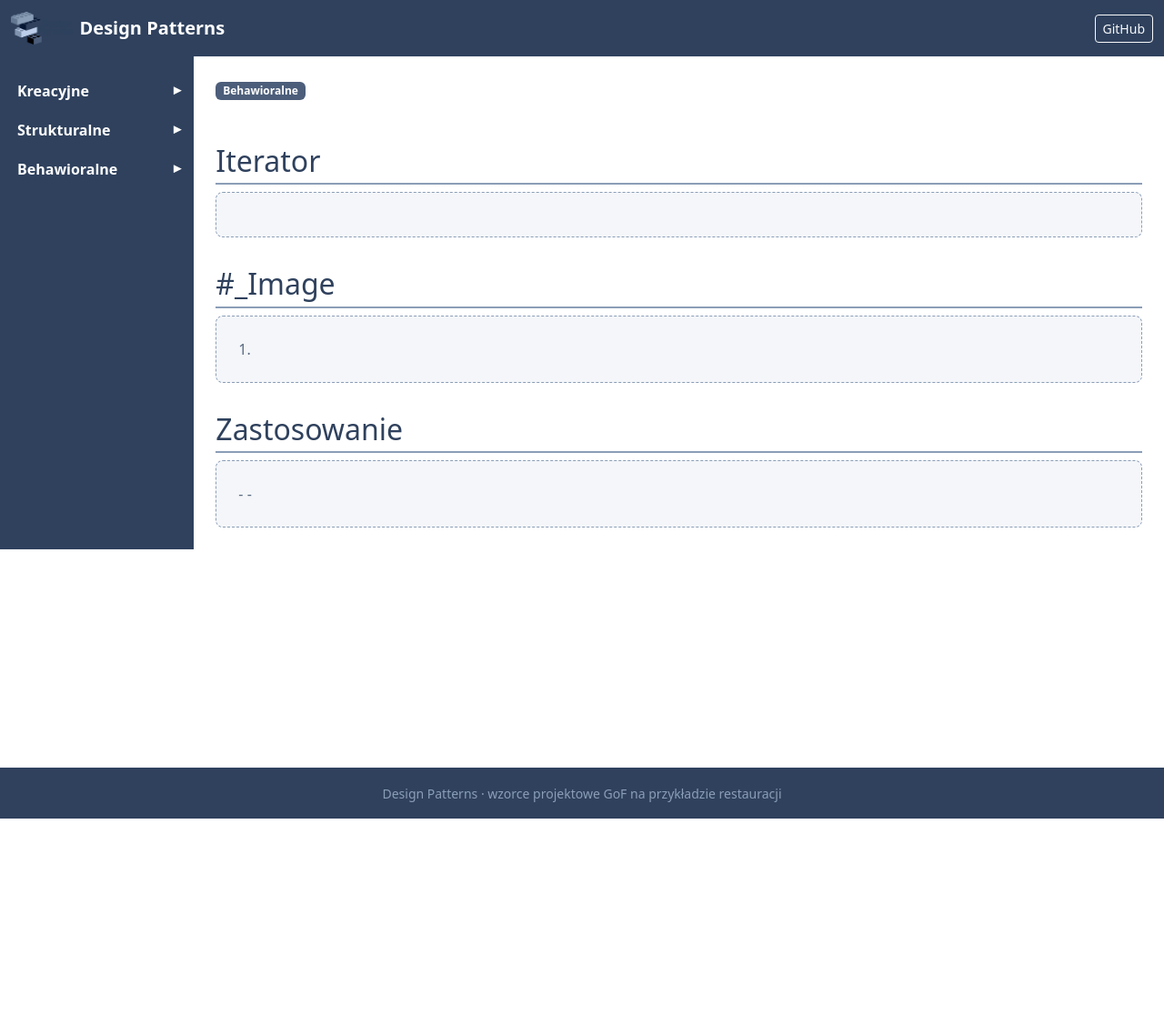
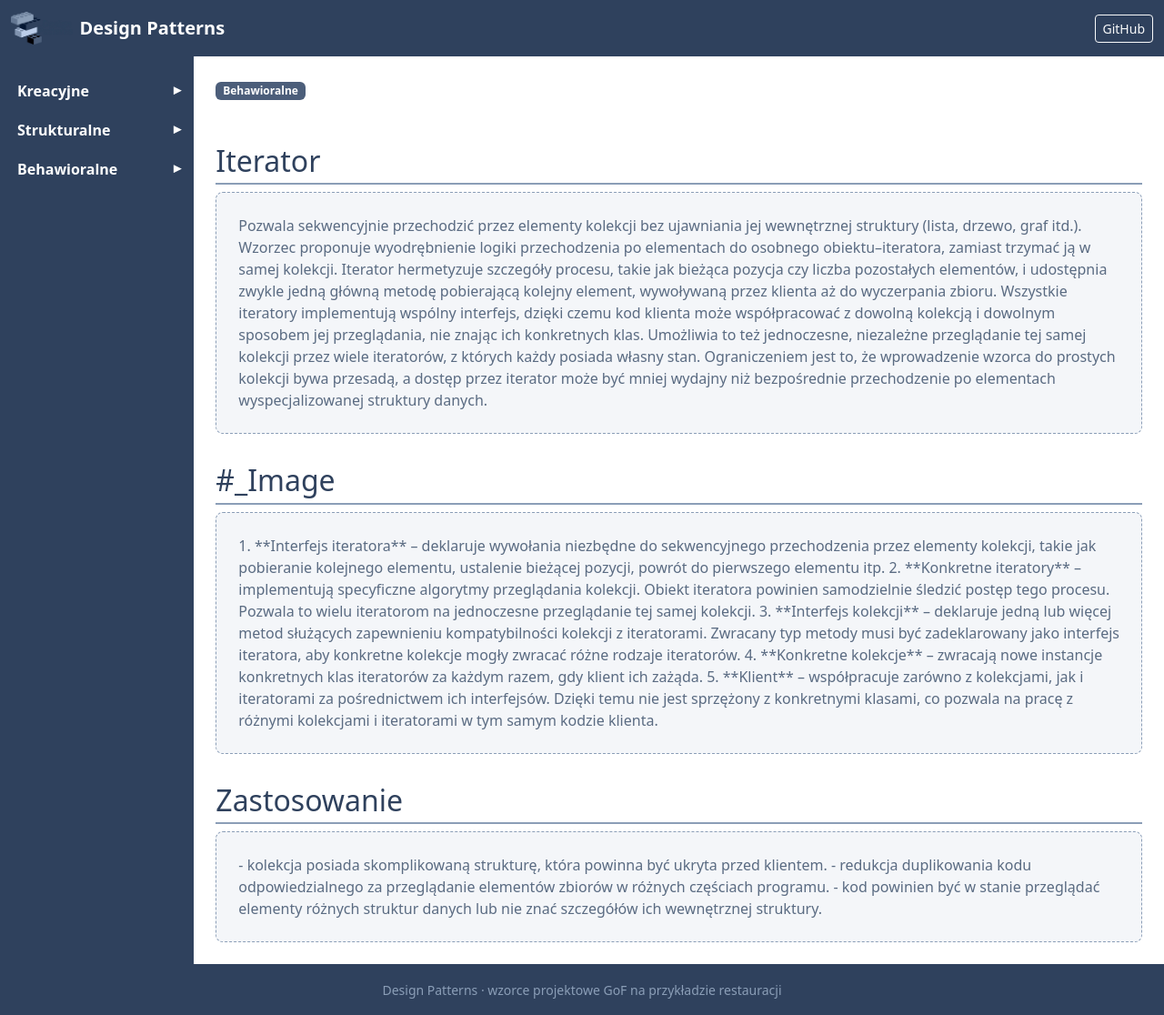
Before and after one commit to RobertNeat/Design-Patterns, a Jekyll site: the page built from docs/behawioralne/iterator/index.md, in a window 1280 px wide. Shown: the whole page at 91% size. Built offline with Jekyll 4.4.1, drawn with Linux system fonts in a browser that asks for light colours; before the commit the page ends 900 px from its top, so only the background shows below that.

Commit message:
docs_iterator

```diff
--- a/docs/behawioralne/iterator/index.md
+++ b/docs/behawioralne/iterator/index.md
@@ -5,25 +5,31 @@ category: Behawioralne
 
 <span class="badge badge-category mb-3">Behawioralne</span>
 
-
 <div class="pattern-section">
 <h2>Iterator</h2>
 <div class="placeholder-box">
+
+Pozwala sekwencyjnie przechodzić przez elementy kolekcji bez ujawniania jej wewnętrznej struktury (lista, drzewo, graf itd.). Wzorzec proponuje wyodrębnienie logiki przechodzenia po elementach do osobnego obiektu–iteratora, zamiast trzymać ją w samej kolekcji. Iterator hermetyzuje szczegóły procesu, takie jak bieżąca pozycja czy liczba pozostałych elementów, i udostępnia zwykle jedną główną metodę pobierającą kolejny element, wywoływaną przez klienta aż do wyczerpania zbioru. Wszystkie iteratory implementują wspólny interfejs, dzięki czemu kod klienta może współpracować z dowolną kolekcją i dowolnym sposobem jej przeglądania, nie znając ich konkretnych klas. Umożliwia to też jednoczesne, niezależne przeglądanie tej samej kolekcji przez wiele iteratorów, z których każdy posiada własny stan. Ograniczeniem jest to, że wprowadzenie wzorca do prostych kolekcji bywa przesadą, a dostęp przez iterator może być mniej wydajny niż bezpośrednie przechodzenie po elementach wyspecjalizowanej struktury danych.
 
 </div>
 
 <h2>#_Image</h2>
 <div class="placeholder-box">
 
-1.
+1. **Interfejs iteratora** – deklaruje wywołania niezbędne do sekwencyjnego przechodzenia przez elementy kolekcji, takie jak pobieranie kolejnego elementu, ustalenie bieżącej pozycji, powrót do pierwszego elementu itp.
+2. **Konkretne iteratory** – implementują specyficzne algorytmy przeglądania kolekcji. Obiekt iteratora powinien samodzielnie śledzić postęp tego procesu. Pozwala to wielu iteratorom na jednoczesne przeglądanie tej samej kolekcji.
+3. **Interfejs kolekcji** – deklaruje jedną lub więcej metod służących zapewnieniu kompatybilności kolekcji z iteratorami. Zwracany typ metody musi być zadeklarowany jako interfejs iteratora, aby konkretne kolekcje mogły zwracać różne rodzaje iteratorów.
+4. **Konkretne kolekcje** – zwracają nowe instancje konkretnych klas iteratorów za każdym razem, gdy klient ich zażąda.
+5. **Klient** – współpracuje zarówno z kolekcjami, jak i iteratorami za pośrednictwem ich interfejsów. Dzięki temu nie jest sprzężony z konkretnymi klasami, co pozwala na pracę z różnymi kolekcjami i iteratorami w tym samym kodzie klienta.
 
 </div>
 
 <h2>Zastosowanie</h2>
 <div class="placeholder-box">
 
--
--
+- kolekcja posiada skomplikowaną strukturę, która powinna być ukryta przed klientem.
+- redukcja duplikowania kodu odpowiedzialnego za przeglądanie elementów zbiorów w różnych częściach programu.
+- kod powinien być w stanie przeglądać elementy różnych struktur danych lub nie znać szczegółów ich wewnętrznej struktury.
 
 
 </div>
```
